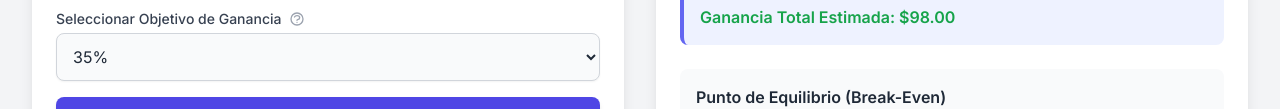
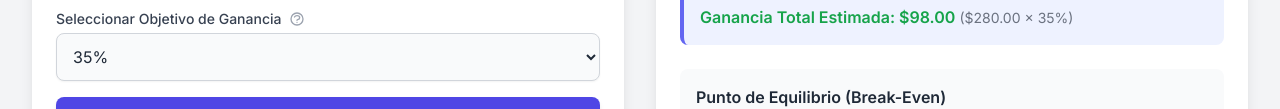
Before and after one commit to macudesigns/macu-options, a plain HTML site: page index.html in a window 1280 px wide. Shown: the part 701-810 px from the top of the page. Drawn offline with nearby package versions, Linux system fonts and the light colour scheme.

Commit message:
Update index.html

```diff
--- a/index.html
+++ b/index.html
@@ -364,7 +364,7 @@
                         <p class="text-lg font-semibold text-gray-700">(= ${(targetSalePricePerContract * 100).toLocaleString('en-US', { style: 'currency', currency: 'USD' })} / contrato)</p>
                     </div>
                     <p class="text-sm text-gray-500 mt-2">Vende tus contratos a este precio para alcanzar tu objetivo.</p>
-                    <p class="text-md font-semibold text-green-600 mt-2">Ganancia Total Estimada: ${totalProfit.toLocaleString('en-US', { style: 'currency', currency: 'USD' })}</p>
+                    <p class="text-md font-semibold text-green-600 mt-2">Ganancia Total Estimada: ${totalProfit.toLocaleString('en-US', { style: 'currency', currency: 'USD' })} <span class="text-sm text-gray-500 font-normal">(${(totalInvestment).toLocaleString('en-US', { style: 'currency', currency: 'USD' })} x ${(inputs.targetProfitPercentage * 100).toFixed(0)}%)</span></p>
                 </div>
             `;
 
```
